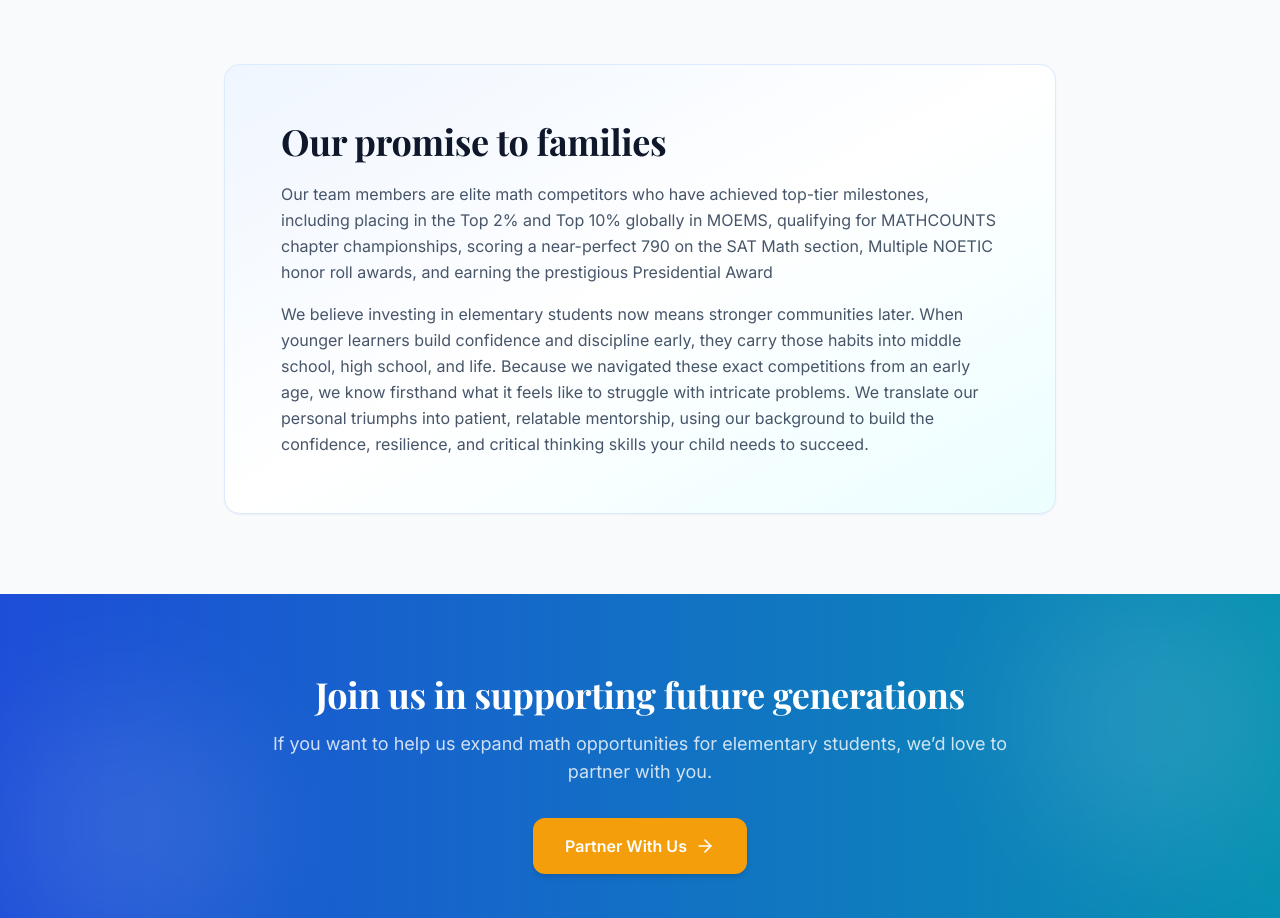
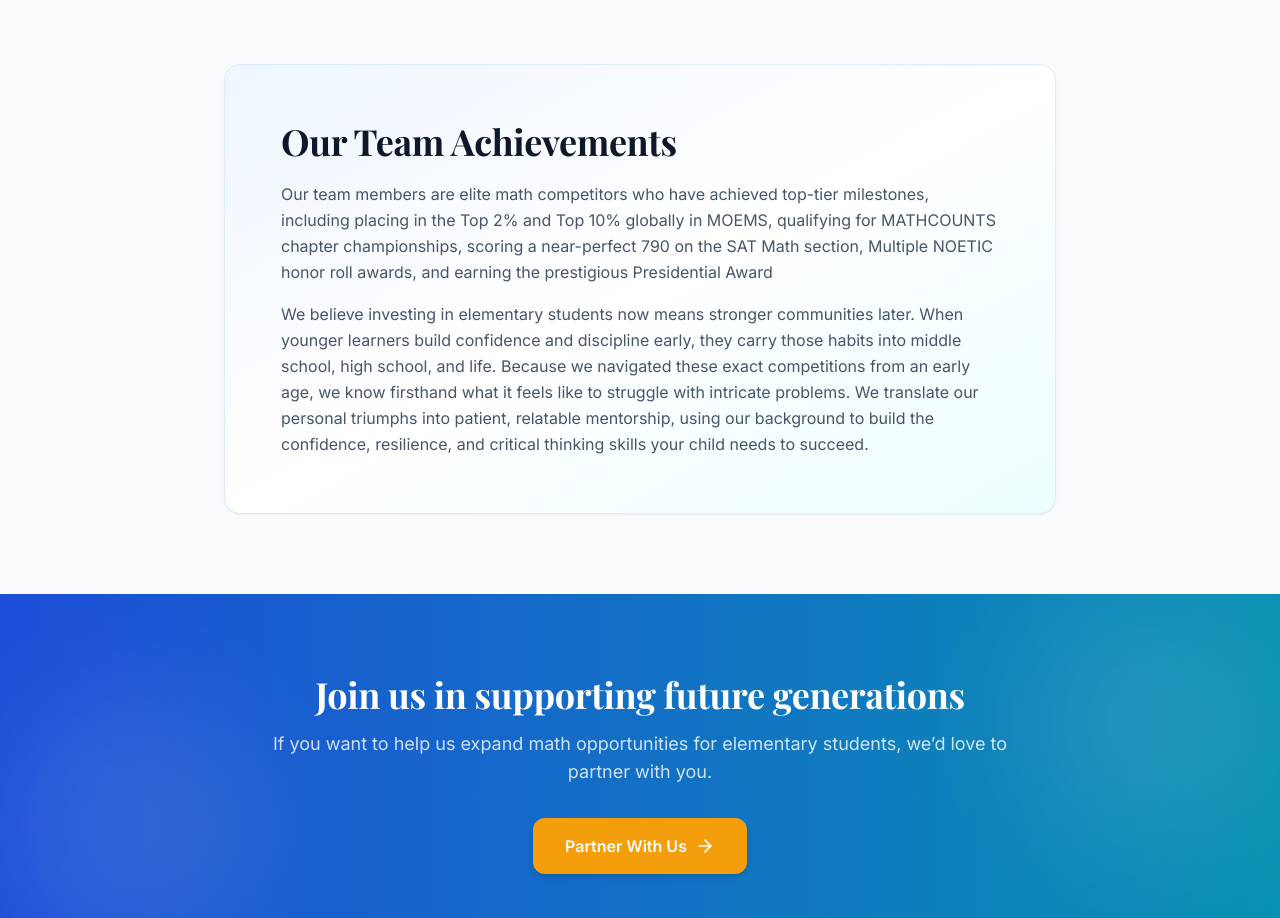
Before and after one commit to CodingNinjaXtreme/Offical-Nonprofit-Website, a React (Vite) app: page /about in a window 1280 px wide. Shown: the part 1240-2158 px from the top of the page. Built offline with nearby package versions, Linux system fonts and the light colour scheme.

Commit message:
fixed stuff

```diff
--- a/src/pages/About.tsx
+++ b/src/pages/About.tsx
@@ -86,7 +86,7 @@ export default function About() {
       <section className="py-20 bg-slate-50">
         <div className="max-w-4xl mx-auto px-4 sm:px-6 lg:px-8">
           <div className="card p-10 lg:p-14 bg-gradient-to-br from-blue-50 via-white to-cyan-50 border-blue-100">
-            <h2 className="section-title mb-5">Our promise to families</h2>
+            <h2 className="section-title mb-5">Our Team Achievements</h2>
             <p className="text-slate-600 leading-relaxed mb-4">
               Our team members are elite math competitors who have achieved top-tier milestones,
               including placing in the Top 2% and Top 10% globally in MOEMS, qualifying for MATHCOUNTS chapter championships,
```
